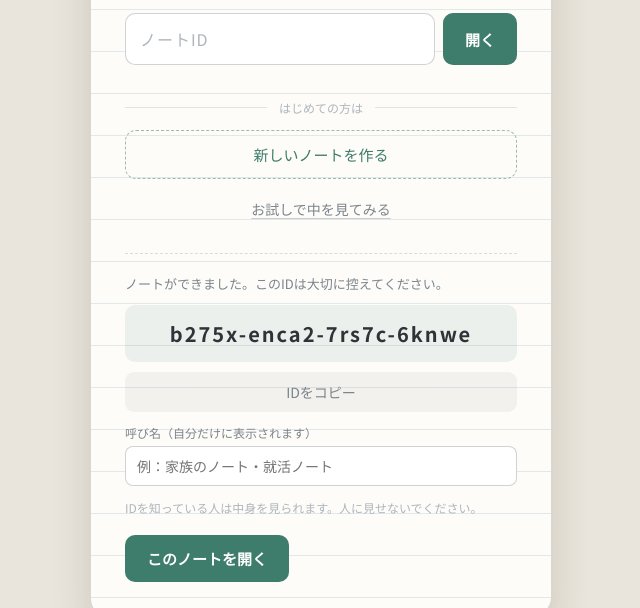
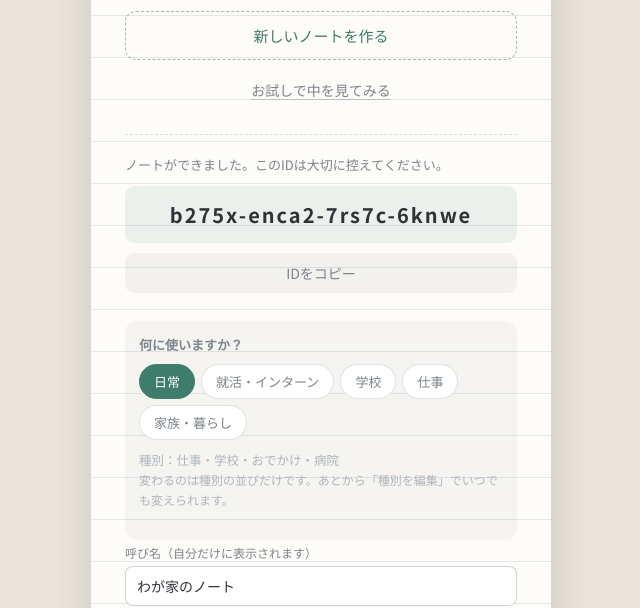
Before and after one commit to imshota1009/DeskNote, a plain HTML site: page public/index.html in a window 1280 px wide. Both pictures are taken after a click on the button "新しいノートを作る". Shown: the part 192-800 px from the top of the page, without its empty margins (319-959 px from the left). Drawn offline with Linux system fonts and the light colour scheme; a web font is replaced by a local one.

Commit message:
Offer note templates when creating a note
A new note now starts from one of five templates — everyday, job
hunting, school, work or family — which decides the set of categories
it begins with. The job-hunting set covers seminars, internships,
interviews, OB visits and documents.

Templates only seed categories; they can be edited afterwards like any
other note.

Co-Authored-By: Claude Opus 5 <noreply@anthropic.com>

```diff
--- a/public/app.js
+++ b/public/app.js
@@ -36,6 +36,54 @@ const LEGACY_KINDS = [
     { id: 'seminar', label: 'セミナー', c: 0 },
     { id: 'intern', label: 'インターン', c: 1 },
     { id: 'selection', label: '選考', c: 2 }
+];
+
+// ノートを作るときに選べるひな形。入っているのは種別だけで、予定は空のまま
+const NOTE_TEMPLATES = [
+    {
+        id: 'daily', label: '日常', name: 'わが家のノート',
+        kinds: DEFAULT_KINDS
+    },
+    {
+        id: 'job', label: '就活・インターン', name: '就活ノート',
+        kinds: [
+            { id: 'seminar', label: 'セミナー', c: 0 },
+            { id: 'intern', label: 'インターン', c: 1 },
+            { id: 'selection', label: '選考', c: 2 },
+            { id: 'ob', label: 'OB訪問', c: 3 },
+            { id: 'doc', label: '提出物', c: 5 }
+        ]
+    },
+    {
+        id: 'school', label: '学校', name: '学校のノート',
+        kinds: [
+            { id: 'class', label: '授業', c: 2 },
+            { id: 'task', label: '課題', c: 5 },
+            { id: 'exam', label: '試験', c: 1 },
+            { id: 'club', label: '部活', c: 3 },
+            { id: 'event', label: '行事', c: 4 }
+        ]
+    },
+    {
+        id: 'work', label: '仕事', name: '仕事のノート',
+        kinds: [
+            { id: 'meeting', label: '会議', c: 2 },
+            { id: 'deadline', label: '締切', c: 1 },
+            { id: 'trip', label: '出張', c: 3 },
+            { id: 'shift', label: 'シフト', c: 5 },
+            { id: 'other', label: 'その他', c: 7 }
+        ]
+    },
+    {
+        id: 'family', label: '家族・暮らし', name: '家族のノート',
+        kinds: [
+            { id: 'hospital', label: '通院', c: 0 },
+            { id: 'shopping', label: '買い物', c: 4 },
+            { id: 'school2', label: '学校・園', c: 2 },
+            { id: 'event2', label: '行事', c: 3 },
+            { id: 'pay', label: '支払い', c: 1 }
+        ]
+    }
 ];
 
 const KIND_COLORS = 8;      // style.css に用意してある色の数
@@ -376,7 +424,7 @@ document.addEventListener('visibilitychange', () => {
 });
 
 /* ===== 保存と読み込み ===== */
-async function openRoom(id, seedIfNew, initialName) {
+async function openRoom(id, seedIfNew, initialName, seedKinds) {
     roomId = id;
     localStorage.setItem(ROOM_KEY, id);
 
@@ -394,7 +442,7 @@ async function openRoom(id, seedIfNew, initialName) {
         data = { plans: [], todos: [] };
         hostId = viewerId;
         roomName = (initialName || '').trim() || '名前未設定のノート';
-        kinds = DEFAULT_KINDS.map(k => ({ ...k }));
+        kinds = (seedKinds && seedKinds.length) ? seedKinds : DEFAULT_KINDS.map(k => ({ ...k }));
         retired = {};
         await setDoc(ref, { plans: [], todos: [], name: roomName, hostId: viewerId, bannedViewers: [], kinds, retired });
     }
@@ -1008,10 +1056,45 @@ $('gateForm').addEventListener('submit', async e => {
 });
 
 let madeId = '';
+let pickedTemplate = NOTE_TEMPLATES[0];
+
+function templateKinds() {
+    return pickedTemplate.kinds.map(k => ({ ...k }));
+}
+
+// ひな形の選択肢。押すと、その中身を下に出す
+function renderTemplatePick() {
+    const box = $('tplPick');
+    box.innerHTML = '';
+    for (const t of NOTE_TEMPLATES) {
+        const b = document.createElement('button');
+        b.type = 'button';
+        b.className = 'tpl' + (t.id === pickedTemplate.id ? ' is-on' : '');
+        b.dataset.tpl = t.id;
+        b.textContent = t.label;
+        box.appendChild(b);
+    }
+    $('tplKinds').textContent = '種別：' + pickedTemplate.kinds.map(k => k.label).join('・');
+}
+
+$('tplPick').addEventListener('click', e => {
+    const b = e.target.closest('.tpl');
+    if (!b) return;
+    const t = NOTE_TEMPLATES.find(x => x.id === b.dataset.tpl);
+    if (!t) return;
+    const before = pickedTemplate;
+    pickedTemplate = t;
+    renderTemplatePick();
+    // 呼び名がまだ空か、前のひな形の名前のままなら入れ替える
+    const nameEl = $('gateMadeLabel');
+    if (!nameEl.value.trim() || nameEl.value.trim() === before.name) nameEl.value = t.name;
+});
 $('gateNew').addEventListener('click', () => {
     madeId = newRoomId();
     $('gateMadeId').textContent = prettyId(madeId);
-    $('gateMadeLabel').value = '';
+    pickedTemplate = NOTE_TEMPLATES[0];
+    renderTemplatePick();
+    $('gateMadeLabel').value = pickedTemplate.name;
     $('gateMade').classList.remove('hidden');
 });
 
@@ -1019,7 +1102,7 @@ $('gateCopy').addEventListener('click', () => copyId(madeId, $('gateCopy')));
 $('gateGo').addEventListener('click', () => {
     const name = $('gateMadeLabel').value.trim();
     rememberNote(madeId, 'created', name);
-    openRoom(madeId, true, name);
+    openRoom(madeId, true, name, templateKinds());
 });
 
 /* ===== お試し ===== */
--- a/public/index.html
+++ b/public/index.html
@@ -60,6 +60,14 @@
                 <p class="gate-made-lead">ノートができました。このIDは大切に控えてください。</p>
                 <p class="gate-made-id" id="gateMadeId"></p>
                 <button class="gate-copy" id="gateCopy">IDをコピー</button>
+
+                <div class="tpl-block">
+                    <span class="tpl-lead">何に使いますか？</span>
+                    <div class="tpl-pick" id="tplPick"></div>
+                    <p class="tpl-kinds" id="tplKinds"></p>
+                    <p class="gate-note">変わるのは種別の並びだけです。あとから「種別を編集」でいつでも変えられます。</p>
+                </div>
+
                 <label class="gate-made-name-row">
                     <span>呼び名（自分だけに表示されます）</span>
                     <input type="text" id="gateMadeLabel" maxlength="20" placeholder="例：家族のノート・就活ノート">
--- a/public/style.css
+++ b/public/style.css
@@ -1098,6 +1098,56 @@ body {
     margin-bottom: 12px;
 }
 
+/* ===== ノートのひな形 ===== */
+.tpl-block {
+    margin: 16px 0 4px;
+    padding: 14px;
+    border-radius: 12px;
+    background: rgba(46, 51, 56, 0.035);
+}
+
+.tpl-lead {
+    display: block;
+    font-size: 13px;
+    font-weight: 600;
+    color: var(--ink-soft);
+    margin-bottom: 10px;
+}
+
+.tpl-pick {
+    display: flex;
+    flex-wrap: wrap;
+    gap: 6px;
+}
+
+.tpl {
+    font-family: var(--font-body);
+    font-size: 13px;
+    font-weight: 500;
+    color: var(--ink-soft);
+    background: #fff;
+    border: 1px solid rgba(46, 51, 56, 0.14);
+    border-radius: 20px;
+    padding: 7px 14px;
+    cursor: pointer;
+    transition: background 0.15s, color 0.15s, border-color 0.15s;
+}
+
+.tpl:hover { border-color: rgba(46, 51, 56, 0.3); }
+
+.tpl.is-on {
+    color: #fff;
+    background: var(--accent);
+    border-color: var(--accent);
+}
+
+.tpl-kinds {
+    margin: 10px 0 0;
+    font-size: 12.5px;
+    line-height: 1.6;
+    color: var(--ink-faint);
+}
+
 .gate-made-name-row {
     display: block;
     margin-bottom: 12px;
```
Also changed, not shown: 2 other files.
